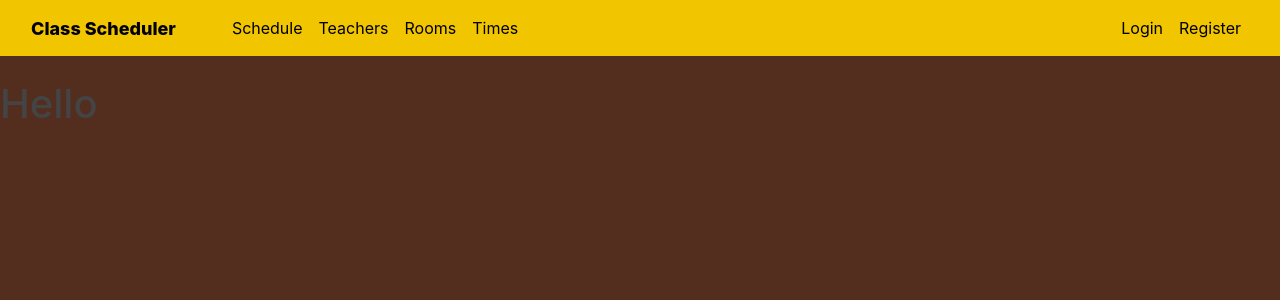
After one commit to anubhavrawal/classscheduler, a Django app: page /rooms in a window 1280 px wide. The commit adds this page. Shown: the top 300 px of the page. Run offline with Django 3.2, Linux system fonts and the light colour scheme; some libraries are stand-ins or nearby versions.

Commit message:
Added rooms html page

```diff
--- a/scheduler/templates/scheduler/base.html
+++ b/scheduler/templates/scheduler/base.html
@@ -35,7 +35,7 @@
                 <div class="navbar-nav mr-auto">
                     <a class="nav-item nav-link" href="{% url 'scheduler-home' %}">Schedule</a>
                     <a class="nav-item nav-link" href="#">Teachers</a>
-                    <a class="nav-item nav-link" href="#">Departments</a>
+                    <a class="nav-item nav-link" href="{% url 'scheduler-rooms' %}">Rooms</a>
                     <a class="nav-item nav-link" href="#">Times</a>
                 </div>
                 <!-- Navbar Right Side -->
--- /dev/null
+++ b/scheduler/templates/scheduler/rooms.html
@@ -0,0 +1,14 @@
+{% extends "scheduler/base.html" %}
+{% load static %}
+
+{% block page_css%}
+    <link rel="stylesheet" type = "text/css" href= "{% static 'scheduler/home.css' %}" >
+{% endblock page_css%}
+
+{% block content %}
+<h1>Hello</h1>
+{% endblock content %}
+
+{% block bootstrapJS %}
+    <script type="text/javascript" src="https://stackpath.bootstrapcdn.com/bootstrap/4.3.1/js/bootstrap.bundle.min.js"></script>
+{% endblock bootstrapJS %}
--- a/scheduler/urls.py
+++ b/scheduler/urls.py
@@ -3,4 +3,5 @@ from . import views
 
 urlpatterns = [
     path("", views.main_page, name='scheduler-home'),
+    path("rooms", views.room_page, name = "scheduler-rooms"),
 ]
--- a/scheduler/views.py
+++ b/scheduler/views.py
@@ -42,3 +42,9 @@ def main_page(request):
         'col': colums_info
     }
     return render(request, 'scheduler/home.html', context)
+
+def room_page(request):
+    context = {
+
+    }
+    return render(request, 'scheduler/rooms.html', context)
```
Also changed, not shown: 1 other file.
